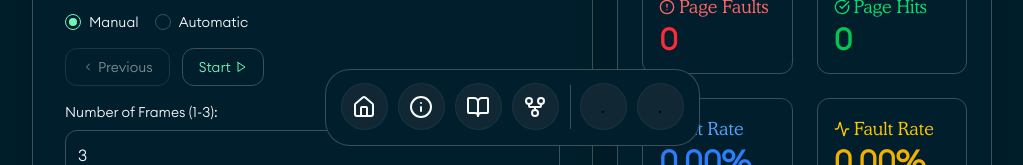
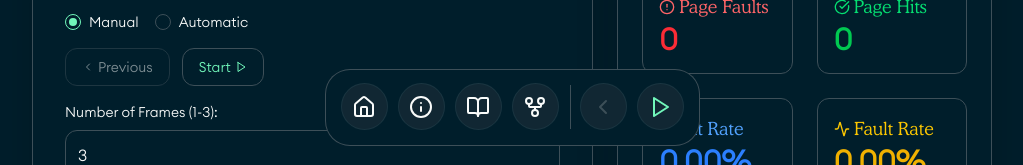
Before and after one commit to AdrianeDriane/FIFOPageReplacementAlgorithm, a React (Vite) app: page / in a window 1280 px wide. Shown: the part 635-800 px from the top of the page, without its empty margins (128-1151 px from the left). Built offline with nearby package versions, Linux system fonts and the light colour scheme.

Commit message:
feat: dock controllers

```diff
--- a/src/App.tsx
+++ b/src/App.tsx
@@ -1,6 +1,5 @@
 import { BrowserRouter as Router, Routes, Route } from 'react-router-dom';
 import Home from './Home';
-import Dock from './components/Dock';
 import About from './About';
 import Quiz from './Quiz';
 import Flowchart from './Flowchart';
@@ -8,15 +7,12 @@ import Flowchart from './Flowchart';
 export default function App() {
   return (
     <Router>
-      <>
         <Routes>
           <Route path="/" element={<Home />} />
           <Route path="/about" element={<About />} />
           <Route path="/quiz" element={<Quiz />} />
           <Route path="/flowchart" element={<Flowchart />} />
         </Routes>
-        <Dock />
-      </>
     </Router>
   );
 }
--- a/src/Home.tsx
+++ b/src/Home.tsx
@@ -1,5 +1,6 @@
 import React, { useState, useEffect, useRef } from 'react';
 import { ChevronLeft, ChevronRight, Play, Pause, RefreshCw, Settings, Award, AlertCircle, CheckCircle, Clock, Activity } from 'lucide-react';
+import Dock from './components/Dock';
 
 type Page = string | null;
 type PageStatus = 'hit' | 'fault' | 'none';
@@ -15,7 +16,7 @@ export default function Home() {
   // Configuration states
   const [numFrames, setNumFrames] = useState<string>("3");
   const [numFramesError, setNumFramesError] = useState<string>("");
-  const [pageReferenceInput, setPageReferenceInput] = useState<string>("A B C D A E A F D E A E D");
+  const [pageReferenceInput, setPageReferenceInput] = useState<string>("A B C D B E A D E B C");
   const [pageReferencesError, setPageReferencesError] = useState<string>("");
   const [pageReferences, setPageReferences] = useState<string[]>([]);
   const [controlMode, setControlMode] = useState<'manual' | 'automatic'>('manual');
@@ -678,6 +679,19 @@ export default function Home() {
           )}
         </div>
       </div>
+
+      <Dock
+        page="home"
+        controlMode={controlMode}
+        onPrevStep={prevStep}
+        onNextStep={nextStep}
+        onReset={resetAnimation}
+        onTogglePlay={toggleAnimation}
+        isRunning={isRunning}
+        hasStarted={hasStarted}
+        currentStep={currentStep}
+        totalSteps={fifoSteps.length}
+      />
     </div>
   );
 }
--- a/src/components/Dock.tsx
+++ b/src/components/Dock.tsx
@@ -3,9 +3,33 @@ import { MouseProvider } from "../providers/mouse/MouseProvider";
 import { DockContext } from "../hooks/useDock";
 import DockItem from "./DockItem";
 import { useNavigate } from "react-router-dom";
-import { Home, Info, BookOpen, GitFork } from "lucide-react";
+import { Home, Info, BookOpen, GitFork, ChevronLeft, ChevronRight, Play, Pause, RefreshCw } from "lucide-react";
 
-export default function Dock() {
+interface DockProps {
+  page?: string;
+  controlMode?: 'manual' | 'automatic';
+  onPrevStep?: () => void;
+  onNextStep?: () => void;
+  onReset?: () => void;
+  onTogglePlay?: () => void;
+  isRunning?: boolean;
+  hasStarted?: boolean;
+  currentStep?: number;
+  totalSteps?: number;
+}
+
+export default function Dock({
+  page,
+  controlMode,
+  onPrevStep,
+  onNextStep,
+  onReset,
+  onTogglePlay,
+  isRunning,
+  hasStarted,
+  currentStep,
+  totalSteps
+}: DockProps) {
   const navigate = useNavigate();
   const ref = useRef<HTMLDivElement | null>(null);
   const [isHovered, setIsHovered] = useState(false);
@@ -24,16 +48,39 @@ export default function Dock() {
     { path: "/flowchart", icon: <GitFork size={24} color="#f9fbfa"/> },
   ];
 
+  const controlItems = controlMode === 'manual' ? [
+    <DockItem key="prev" onClick={onPrevStep} >
+      <ChevronLeft
+        size={24}
+        color={(!hasStarted || currentStep === undefined || currentStep <= 0) ? "#3d4f58" : "#f9fbfa"}
+      />
+    </DockItem>,
+    <DockItem key="next" onClick={onNextStep} >
+      {!hasStarted ? <Play size={24} color="#71f6ba" /> :
+       <ChevronRight
+         size={24}
+         color={currentStep === undefined || currentStep >= (totalSteps || 0) - 1 ? "#3d4f58" : "#f9fbfa"}
+       />}
+    </DockItem>
+  ] : [
+    <DockItem key="playPause" onClick={onTogglePlay}>
+      {!hasStarted ? <Play size={24} color="#71f6ba" /> :
+       isRunning ? <Pause size={24} color="#f9fbfa" /> : <Play size={24} color="#f9fbfa" />}
+    </DockItem>,
+    <DockItem key="reset" onClick={onReset} >
+      <RefreshCw size={24} color={!hasStarted ? "#3d4f58" : "#f9fbfa"} />
+    </DockItem>
+  ];
   const dockItemsDesktop = [
     ...navigationItems.map((item, index) => (
       <DockItem key={index} onClick={() => navigate(item.path)}>
         {item.icon}
       </DockItem>
     )),
-    <div key="separator" className="w-[1px] h-11 bg-[#3d4f58] mr-2.5" />,
-    ...Array.from({ length: 2 }, (_, index) => (
-      <DockItem key={index + 4}>.</DockItem>
-    )),
+    ...(page === "home" ? [
+      <div key="separator" className="w-[1px] h-11 bg-[#3d4f58] mr-2.5" />,
+      ...controlItems
+    ] : [])
   ];
 
   const dockItemsMobile = Array.from({ length: 4 }, (_, index) => (
```
